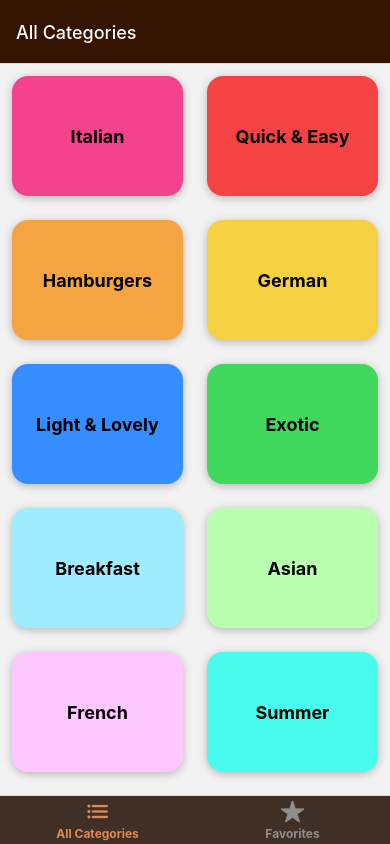
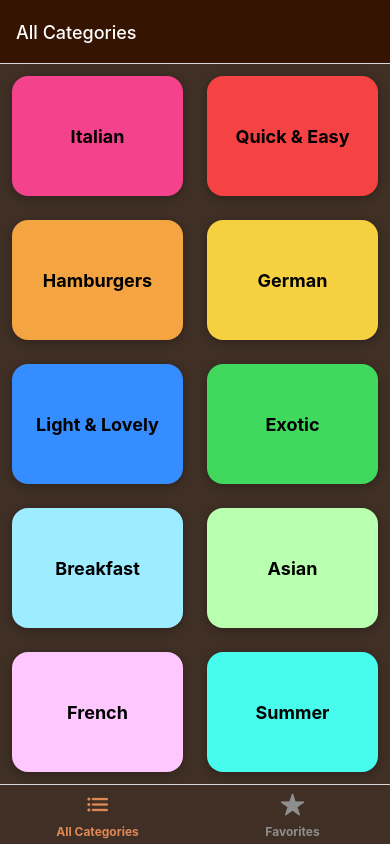
Before and after one commit to DmytroKhrishu/DemoMealsApp, a React Native app: screen / in a window 390 px wide. Built offline with nearby package versions, Linux system fonts and the light colour scheme.

Commit message:
fixed background issue

```diff
--- a/App.js
+++ b/App.js
@@ -28,10 +28,11 @@ function BottomTabsNavigator() {
         },
         tabBarStyle: {
           backgroundColor: '#3f2f25',
-          paddingBottom: 3,
+          height: 60,
+          paddingBottom: 5,
         },
-        contentStyle: { backgroundColor: '#3f2f25' },
       }}
+      sceneContainerStyle={{ backgroundColor: '#3f2f25' }}
     >
       <BottomTabs.Screen
         name="Categories"
```
